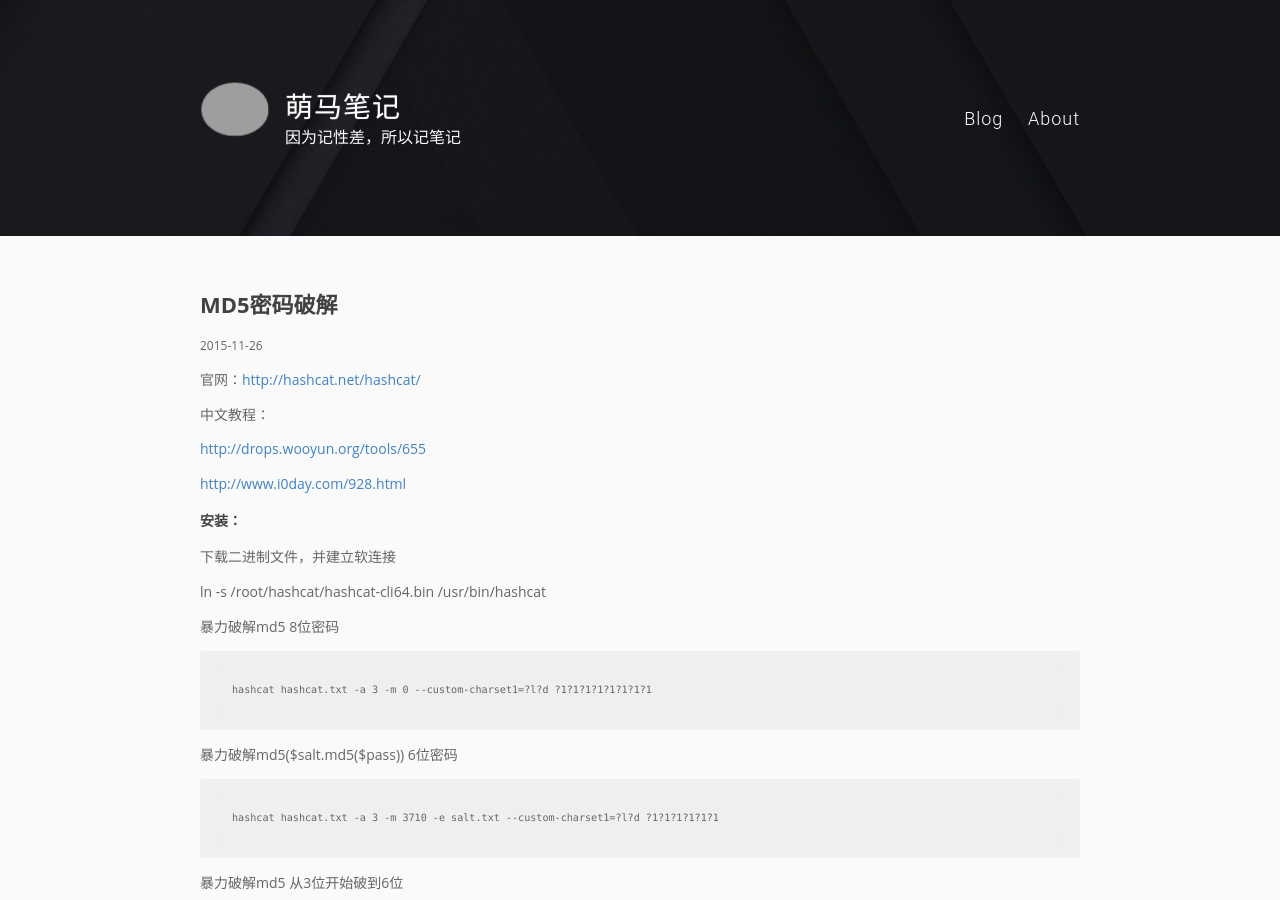
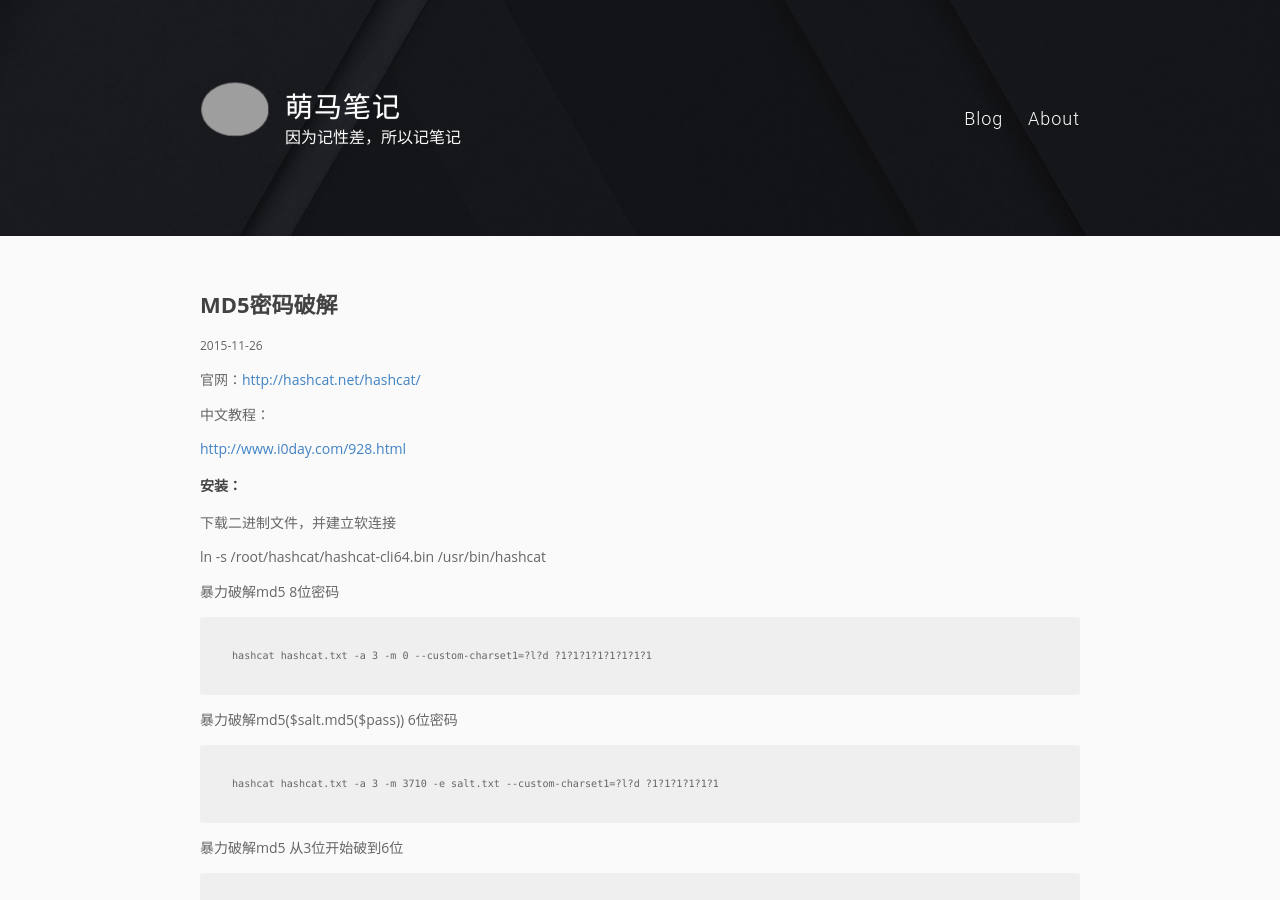
Before and after one commit to pingmalu/pingmalu.github.io, a Jekyll site: the page built from _posts/2015-11-26-MD5密码破解.md, in a window 1280 px wide and 900 px high. Built offline with Jekyll 4.4.1, drawn with Linux system fonts in a browser that asks for light colours; nearby versions of some CDN libraries; some of the changed lines change nothing that is shown; grey boxes are pictures that could not be loaded.

Commit message:
'update'

```diff
--- a/_posts/2015-11-26-MD5密码破解.md
+++ b/_posts/2015-11-26-MD5密码破解.md
@@ -6,8 +6,6 @@ title: MD5密码破解
 官网：[http://hashcat.net/hashcat/](http://hashcat.net/hashcat/)
 
 中文教程：
-
-[http://drops.wooyun.org/tools/655](http://drops.wooyun.org/tools/655)
 
 [http://www.i0day.com/928.html](http://www.i0day.com/928.html)
 
```
